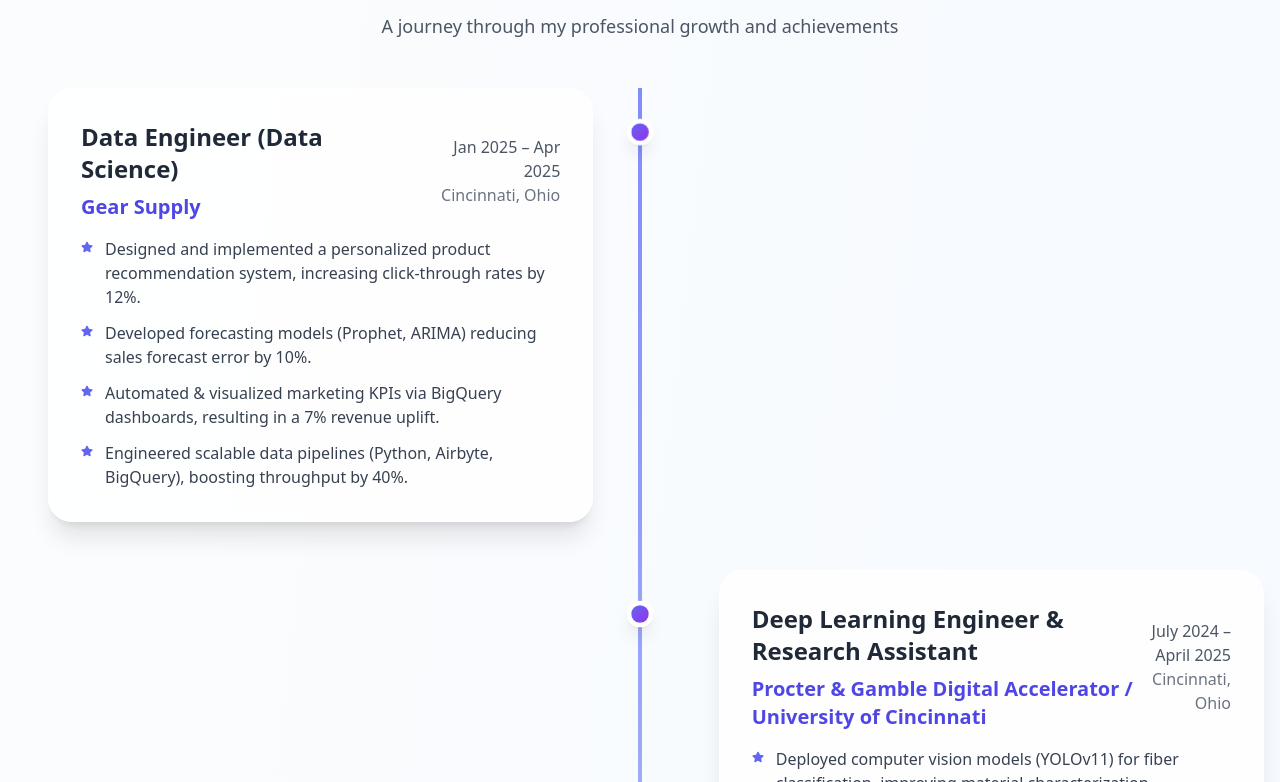
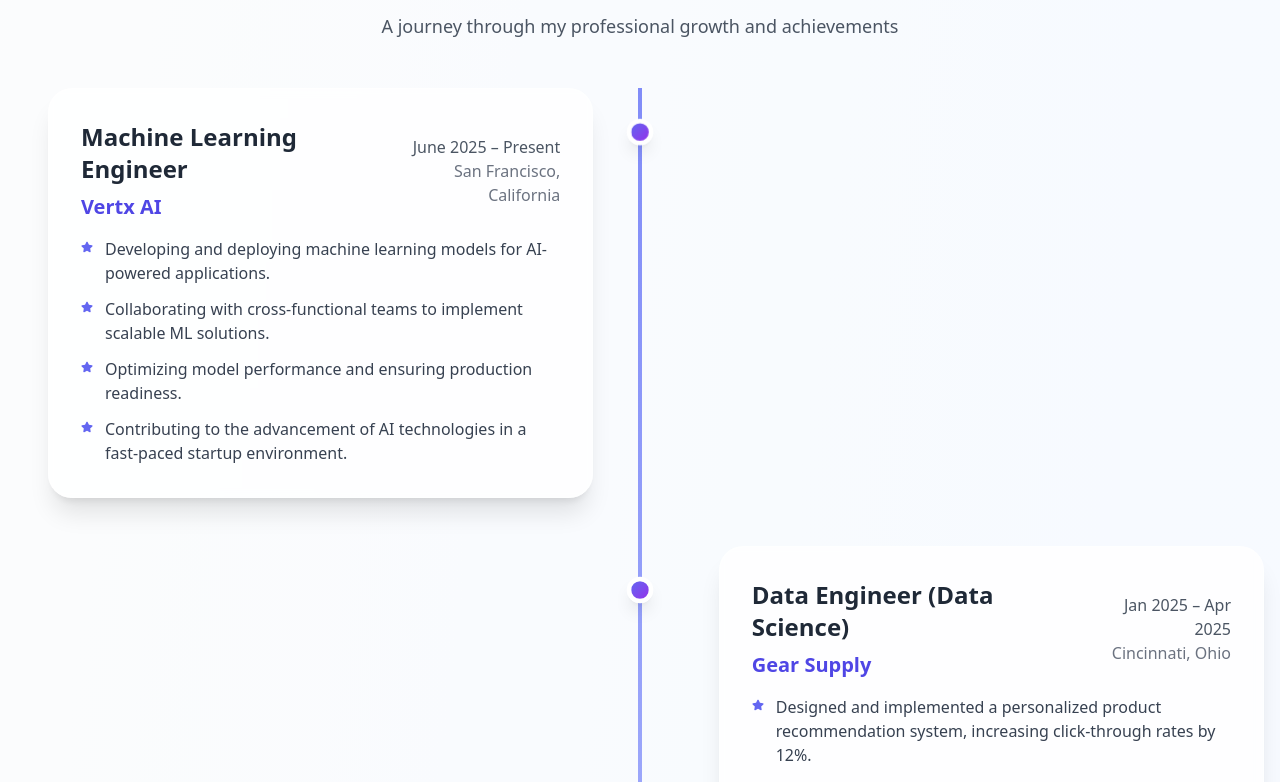
Before and after one commit to sathvikmaahi/sathvik-portfolio, a React (Create React App) app: page / in a window 1280 px wide. Shown: the part 958-1740 px from the top of the page. Built offline with nearby package versions, Linux system fonts and the light colour scheme.

Commit message:
Update App.js

```diff
--- a/src/App.js
+++ b/src/App.js
@@ -5,6 +5,18 @@
 const RESUME_URL = "/resume.pdf";
 
 const experiences = [
+  {
+    role: "Machine Learning Engineer",
+    company: "Vertx AI",
+    period: "June 2025 – Present",
+    location: "San Francisco, California",
+    bullets: [
+      "Developing and deploying machine learning models for AI-powered applications.",
+      "Collaborating with cross-functional teams to implement scalable ML solutions.",
+      "Optimizing model performance and ensuring production readiness.",
+      "Contributing to the advancement of AI technologies in a fast-paced startup environment."
+    ]
+  },
   {
     role: "Data Engineer (Data Science)",
     company: "Gear Supply",
```
